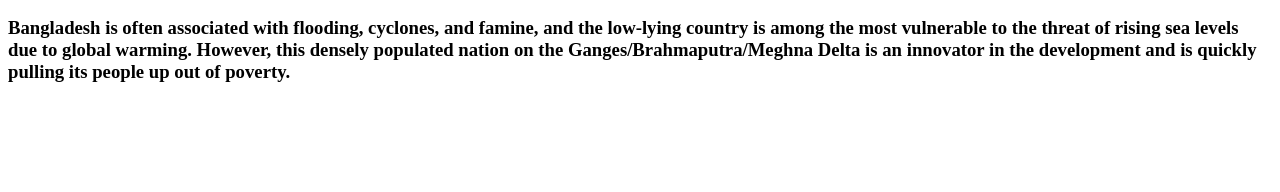
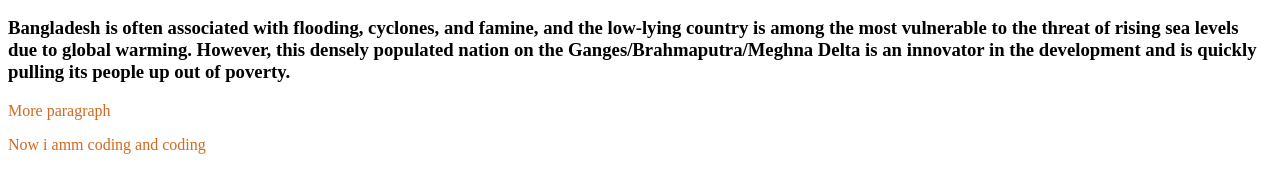
Before and after one commit to mohammadrakib007/my-one-repo, a plain HTML site: page index.html in a window 1280 px wide. Shown: the part 110-302 px from the top of the page. Drawn offline with Linux system fonts and the light colour scheme.

Commit message:
styles added

```diff
--- a/index.html
+++ b/index.html
@@ -5,6 +5,7 @@
     <meta http-equiv="X-UA-Compatible" content="IE=edge">
     <meta name="viewport" content="width=device-width, initial-scale=1.0">
     <title>my one repo</title>
+    <link rel="stylesheet" href="style.css">
 </head>
 <body>
 
@@ -13,5 +14,7 @@
     <h2> We make onformation simple and easy</h2>
 
     <h3> Bangladesh is often associated with flooding, cyclones, and famine, and the low-lying country is among the most vulnerable to the threat of rising sea levels due to global warming. However, this densely populated nation on the Ganges/Brahmaputra/Meghna Delta is an innovator in the development and is quickly pulling its people up out of poverty.</h3>
+    <p>More paragraph</p>
+    <p>Now i amm coding and coding</p>
 </body>
 </html>
--- /dev/null
+++ b/style.css
@@ -0,0 +1,5 @@
+p{
+
+    color: chocolate;
+
+}
```
